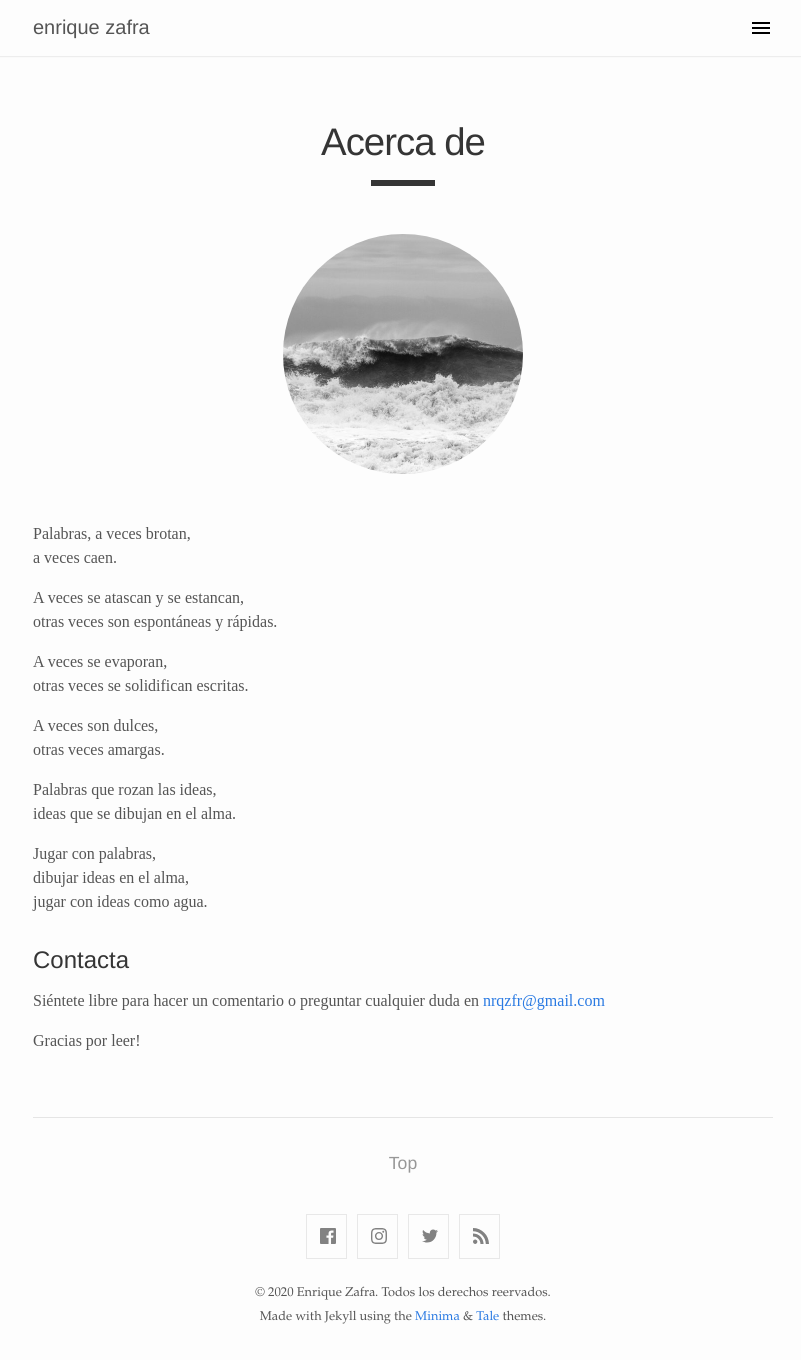
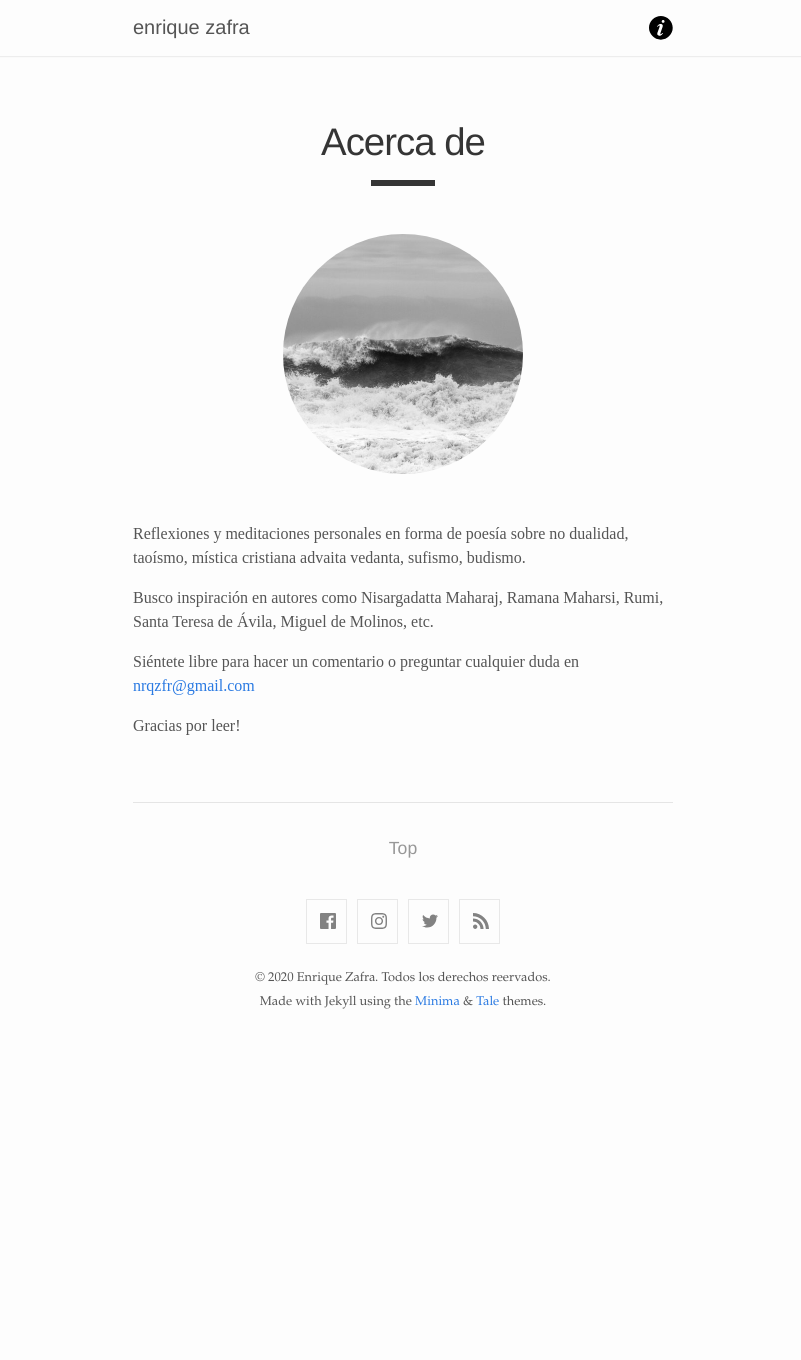
Before and after one commit to enrique-zafra/enrique-zafra, a Jekyll site: the page built from about.md, in a window 1280 px wide. Shown: the whole page, without its empty margins (237-1038 px from the left). Built offline with Jekyll 4.4.1, drawn with Linux system fonts in a browser that asks for light colours; after the commit the page ends 1045 px from its top, so only the background shows below that.

Commit message:
Minor changes

```diff
--- a/_config.yml
+++ b/_config.yml
@@ -4,7 +4,7 @@ author:
   email: nrqzfr@gmail.com
 description: > # this means to ignore newlines until "show_excerpts:"
   Reflexiones y meditaciones personales en forma de poesía sobre no dualidad, taoísmo, mística cristiana
-  advaita vedanta, sufismo, budismo. La inspiración la encuentro en autores como Nisargadatta Maharaj, Ramana Maharsi,
+  advaita vedanta, sufismo, budismo. Busco inspiración en autores como Nisargadatta Maharaj, Ramana Maharsi,
   Rumi, Santa Teresa de Ávila, Miguel de Molinos, etc.
 
 show_excerpts: true # set to true to show excerpts on the homepage
--- a/_includes/header.html
+++ b/_includes/header.html
@@ -9,8 +9,12 @@
     {%- if titles_size > 0 -%}
       <nav class="site-nav">
         <a class="nav-icon" href="{{ '/about' | prepend: site.baseurl }}">
-          <svg xmlns="http://www.w3.org/2000/svg" height="24" viewBox="0 0 24 24" width="24">
-            <path d="M0 0h24v24H0z" fill="none"/><path d="M3 18h18v-2H3v2zm0-5h18v-2H3v2zm0-7v2h18V6H3z"/>
+          <svg width="100%" height="100%" viewBox="0 0 76 76" version="1.1" xmlns="http://www.w3.org/2000/svg" xmlns:xlink="http://www.w3.org/1999/xlink" xml:space="preserve" xmlns:serif="http://www.serif.com/" style="fill-rule:evenodd;clip-rule:evenodd;stroke-linejoin:round;stroke-miterlimit:2;">
+            <g transform="matrix(3.125,0,0,3.125,0,0)">
+                <g transform="matrix(0.267068,0,0,0.267068,-1.33534,-1.33534)">
+                    <path d="M50,5C25.314,5 5,25.314 5,50C5,74.686 25.314,95 50,95C74.686,95 95,74.686 95,50C95,25.314 74.686,5 50,5ZM57.54,71.076C54.984,74.68 52.427,77.153 49.675,78.535C47.682,79.508 45.481,79.979 43.264,79.906C37.45,79.425 34.749,75.043 37.286,68.074L44.929,47.076C46.578,42.544 44.979,41.166 43.671,41.131C42.115,41.102 40.254,42.561 38.088,45.507C37.872,45.809 37.522,45.989 37.15,45.989C36.518,45.989 35.997,45.469 35.997,44.836C35.997,44.599 36.071,44.367 36.207,44.173C38.763,40.569 41.321,38.096 44.072,36.714C46.065,35.74 48.266,35.27 50.483,35.343C56.297,35.824 58.998,40.205 56.461,47.175L48.818,68.173C47.169,72.704 48.768,74.082 50.076,74.118C51.632,74.147 53.493,72.688 55.659,69.742C55.875,69.44 56.225,69.26 56.597,69.26C57.229,69.26 57.75,69.78 57.75,70.412C57.75,70.65 57.676,70.882 57.54,71.076L57.54,71.076ZM63.671,27.366C62.891,29.508 60.843,30.942 58.563,30.942C55.582,30.942 53.128,28.489 53.128,25.507C53.128,22.525 55.582,20.072 58.563,20.072C59.197,20.072 59.826,20.183 60.422,20.4C62.564,21.179 63.999,23.227 63.999,25.507C63.999,26.141 63.888,26.77 63.671,27.366Z" style="fill-rule:nonzero;"/>
+                </g>
+            </g>
           </svg>
         </a>
 
--- a/_sass/minima/custom-variables.scss
+++ b/_sass/minima/custom-variables.scss
@@ -1,4 +1,5 @@
 // Placeholder to allow overriding predefined variables smoothly.
+
 
 // Colors
 $default-color: #555;
--- a/_sass/minima/initialize.scss
+++ b/_sass/minima/initialize.scss
@@ -14,10 +14,10 @@ $spacing-unit:     30px !default;
 $table-text-align: left !default;
 
 // Width of the content area
-$content-width:    800px !default;
+$content-width:    600px !default;
 
 $on-palm:          600px !default;
-$on-laptop:        800px !default;
+$on-laptop:        600px !default;
 
 $on-medium:        $on-palm !default;
 $on-large:         $on-laptop !default;
--- a/about.md
+++ b/about.md
@@ -6,26 +6,10 @@ permalink: /about/
 
 <img src="{{site.baseurl}}/images/acerca-de.jpg" class="round">
 
-Palabras, a veces brotan,
-a veces caen.
+Reflexiones y meditaciones personales en forma de poesía sobre no dualidad, taoísmo, mística cristiana
+advaita vedanta, sufismo, budismo.
 
-A veces se atascan y se estancan,
-otras veces son espontáneas y rápidas.
-
-A veces se evaporan,
-otras veces se solidifican escritas.
-
-A veces son dulces,
-otras veces amargas.
-
-Palabras que rozan las ideas,
-ideas que se dibujan en el alma.
-
-Jugar con palabras,
-dibujar ideas en el alma,
-jugar con ideas como agua.
-
-## Contacta
+Busco inspiración en autores como Nisargadatta Maharaj, Ramana Maharsi, Rumi, Santa Teresa de Ávila, Miguel de Molinos, etc.
 
 Siéntete libre para hacer un comentario o preguntar cualquier duda en [{{ site.author.email }}](mailto:{{ site.author.email }})
 
```
Also changed, not shown: 14 other files.
